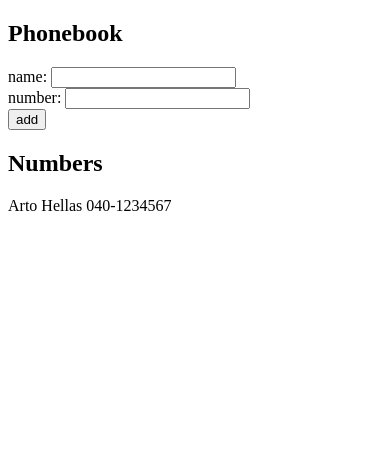
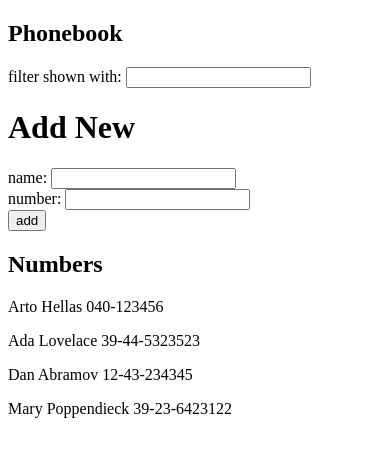
Before and after one commit to CH4R4F/fullstack-open, a React (Create React App) app in the folder part 2/phonebook/: page / in a window 390 px wide. Shown: the top 456 px of the page. Built offline with nearby package versions, Linux system fonts and the light colour scheme.

Commit message:
2.9*: The Phonebook Step4

```diff
--- a/part 2/phonebook/src/App.js
+++ b/part 2/phonebook/src/App.js
@@ -1,9 +1,15 @@
 import { useState } from "react";
 
 const App = () => {
-  const [persons, setPersons] = useState([{ name: "Arto Hellas", number: "040-1234567" }]);
+  const [persons, setPersons] = useState([
+    { name: "Arto Hellas", number: "040-123456", id: 1 },
+    { name: "Ada Lovelace", number: "39-44-5323523", id: 2 },
+    { name: "Dan Abramov", number: "12-43-234345", id: 3 },
+    { name: "Mary Poppendieck", number: "39-23-6423122", id: 4 },
+  ]);
   const [newName, setNewName] = useState("");
   const [newNumber, setNewNumber] = useState("");
+  const [filtered, setFiltred] = useState(persons)
 
   function addPerson(e) {
     e.preventDefault();
@@ -18,16 +24,26 @@
     const personName = {
       name: newName,
       number: newNumber,
+      id: persons.length + 1
     };
     setPersons(persons.concat(personName));
     setNewName("");
     setNewNumber("");
   }
 
+  function filterPhones(e) {
+    let keyword = e.target.value
+    setFiltred(persons.filter(person => person.name.toLowerCase().includes(keyword.toLowerCase())))
+  }
+
   return (
     <div>
       <h2>Phonebook</h2>
+      <div>
+        filter shown with: <input onChange={filterPhones} />
+      </div>
       <form onSubmit={addPerson}>
+        <h1>Add New</h1>
         <div>
           name: <input value={newName} onChange={(e) => setNewName(e.target.value)} />
         </div>
@@ -40,8 +56,8 @@
         </div>
       </form>
       <h2>Numbers</h2>
-      {persons.map((person) => (
-        <p key={person}>
+      {filtered.map((person) => (
+        <p key={person.id}>
           {person.name} {person.number}
         </p>
       ))}
```
